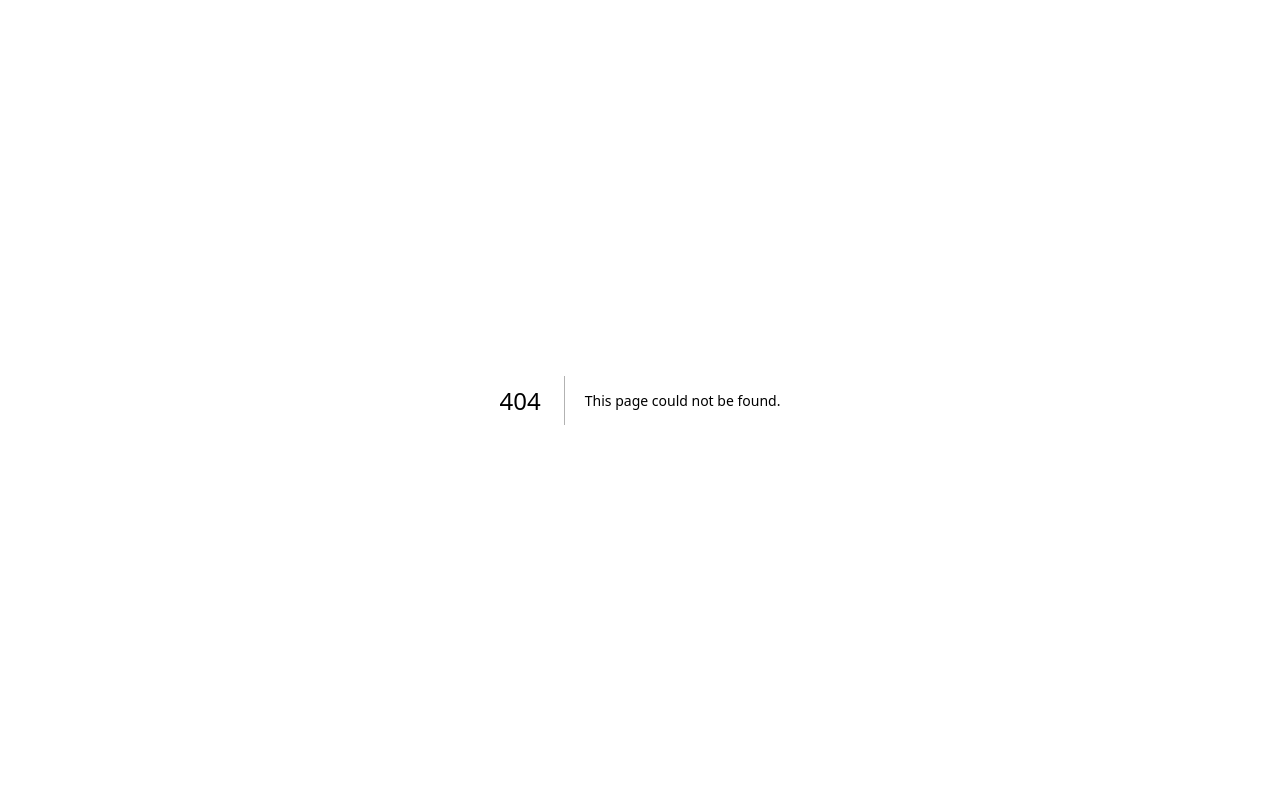
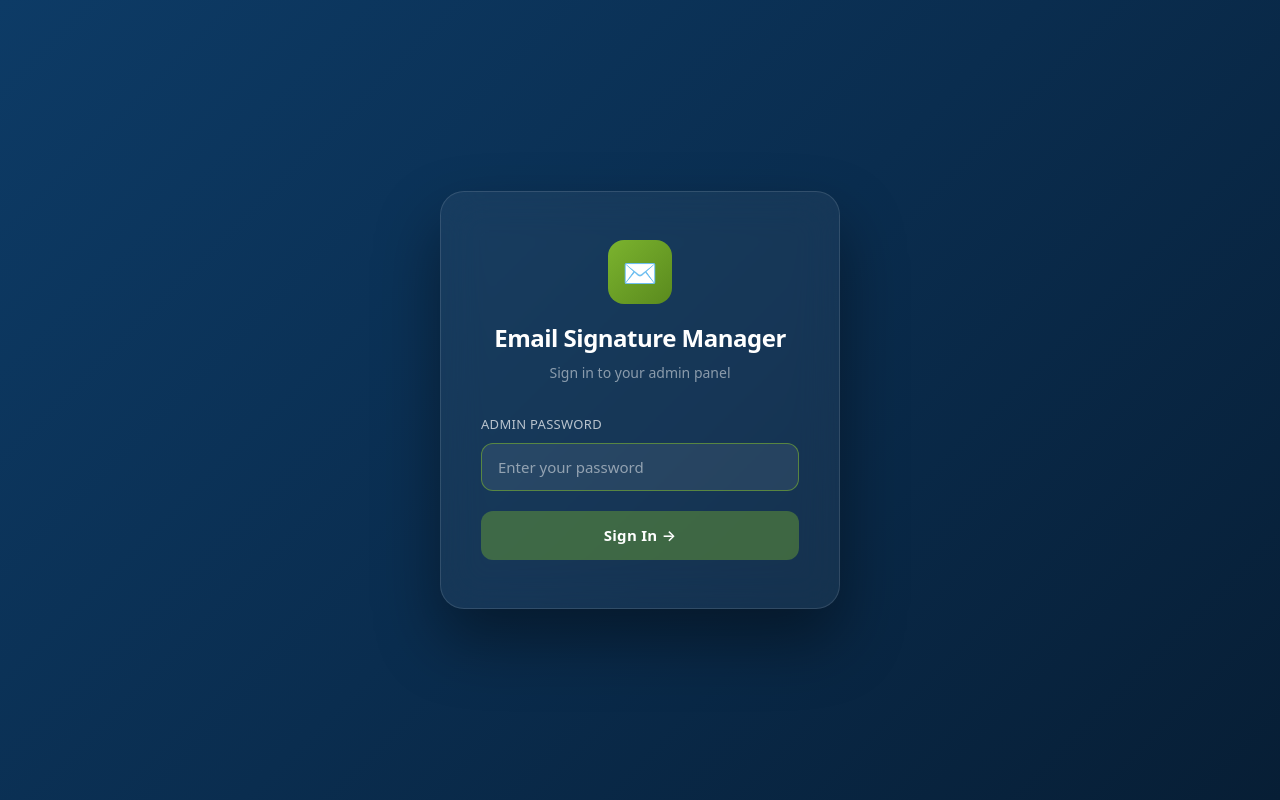
Before and after one commit to Devinny12345/E-MailSigMan, a Next.js app: page /admin/login in a window 1280 px wide. Before the commit this address had no page. Built offline with nearby package versions, Linux system fonts and the light colour scheme.

Commit message:
feat: add admin login page with password auth, logout, and middleware protection

```diff
--- /dev/null
+++ b/src/app/admin/login/page.tsx
@@ -0,0 +1,166 @@
+"use client";
+
+import { useState, FormEvent } from "react";
+import { useRouter, useSearchParams } from "next/navigation";
+
+export default function AdminLoginPage() {
+  const [password, setPassword] = useState("");
+  const [error, setError] = useState("");
+  const [loading, setLoading] = useState(false);
+  const router = useRouter();
+  const searchParams = useSearchParams();
+  const from = searchParams.get("from") || "/admin";
+
+  const handleSubmit = async (e: FormEvent) => {
+    e.preventDefault();
+    setLoading(true);
+    setError("");
+
+    const res = await fetch("/api/auth/login", {
+      method: "POST",
+      headers: { "Content-Type": "application/json" },
+      body: JSON.stringify({ password }),
+    });
+
+    if (res.ok) {
+      router.push(from);
+      router.refresh();
+    } else {
+      setError("Incorrect password. Please try again.");
+      setLoading(false);
+    }
+  };
+
+  return (
+    <div style={{
+      minHeight: "100vh",
+      background: "linear-gradient(135deg, #0d3b66 0%, #0a2d4f 50%, #071e35 100%)",
+      display: "flex",
+      alignItems: "center",
+      justifyContent: "center",
+      fontFamily: "system-ui, -apple-system, sans-serif",
+      padding: "24px",
+    }}>
+      <div style={{
+        background: "rgba(255,255,255,0.05)",
+        backdropFilter: "blur(20px)",
+        border: "1px solid rgba(255,255,255,0.12)",
+        borderRadius: "24px",
+        padding: "48px 40px",
+        width: "100%",
+        maxWidth: "400px",
+        boxShadow: "0 32px 64px rgba(0,0,0,0.4)",
+      }}>
+        {/* Logo / Icon */}
+        <div style={{ textAlign: "center", marginBottom: "32px" }}>
+          <div style={{
+            width: "64px",
+            height: "64px",
+            borderRadius: "16px",
+            background: "linear-gradient(135deg, #7bb32e, #5a8a1e)",
+            display: "flex",
+            alignItems: "center",
+            justifyContent: "center",
+            margin: "0 auto 16px",
+            fontSize: "28px",
+          }}>
+            ✉️
+          </div>
+          <h1 style={{
+            color: "#ffffff",
+            fontSize: "24px",
+            fontWeight: "700",
+            margin: "0 0 6px",
+            letterSpacing: "-0.5px",
+          }}>
+            Email Signature Manager
+          </h1>
+          <p style={{ color: "rgba(255,255,255,0.5)", fontSize: "14px", margin: 0 }}>
+            Sign in to your admin panel
+          </p>
+        </div>
+
+        {/* Form */}
+        <form onSubmit={handleSubmit}>
+          <div style={{ marginBottom: "16px" }}>
+            <label style={{
+              display: "block",
+              color: "rgba(255,255,255,0.7)",
+              fontSize: "13px",
+              fontWeight: "500",
+              marginBottom: "8px",
+              letterSpacing: "0.3px",
+            }}>
+              ADMIN PASSWORD
+            </label>
+            <input
+              id="admin-password"
+              type="password"
+              value={password}
+              onChange={(e) => setPassword(e.target.value)}
+              placeholder="Enter your password"
+              required
+              autoFocus
+              style={{
+                width: "100%",
+                padding: "12px 16px",
+                borderRadius: "12px",
+                border: error
+                  ? "1px solid rgba(255,80,80,0.6)"
+                  : "1px solid rgba(255,255,255,0.15)",
+                background: "rgba(255,255,255,0.08)",
+                color: "#ffffff",
+                fontSize: "15px",
+                outline: "none",
+                boxSizing: "border-box",
+                transition: "border-color 0.2s",
+              }}
+              onFocus={(e) => {
+                if (!error) e.target.style.borderColor = "rgba(123,179,46,0.6)";
+              }}
+              onBlur={(e) => {
+                if (!error) e.target.style.borderColor = "rgba(255,255,255,0.15)";
+              }}
+            />
+            {error && (
+              <p style={{
+                color: "#ff6b6b",
+                fontSize: "13px",
+                marginTop: "8px",
+                display: "flex",
+                alignItems: "center",
+                gap: "4px",
+              }}>
+                ⚠️ {error}
+              </p>
+            )}
+          </div>
+
+          <button
+            type="submit"
+            id="login-submit-btn"
+            disabled={loading || !password}
+            style={{
+              width: "100%",
+              padding: "13px",
+              borderRadius: "12px",
+              border: "none",
+              background: loading || !password
+                ? "rgba(123,179,46,0.4)"
+                : "linear-gradient(135deg, #7bb32e, #5a8a1e)",
+              color: "#ffffff",
+              fontSize: "15px",
+              fontWeight: "600",
+              cursor: loading || !password ? "not-allowed" : "pointer",
+              transition: "all 0.2s",
+              letterSpacing: "0.3px",
+              marginTop: "4px",
+            }}
+          >
+            {loading ? "Signing in..." : "Sign In →"}
+          </button>
+        </form>
+      </div>
+    </div>
+  );
+}
--- a/src/app/admin/page.tsx
+++ b/src/app/admin/page.tsx
@@ -1,14 +1,21 @@
 "use client";
 
 import { useState, useEffect, useCallback } from "react";
+import { useRouter } from "next/navigation";
 import Link from "next/link";
 import { type SignatureData } from "@/lib/generateHtml";
 
 export default function AdminDashboard() {
+  const router = useRouter();
   const [signatures, setSignatures] = useState<SignatureData[]>([]);
   const [tags, setTags] = useState<string[]>([]);
   const [selectedTag, setSelectedTag] = useState("all");
   const [loading, setLoading] = useState(true);
+
+  const handleLogout = async () => {
+    await fetch("/api/auth/logout", { method: "POST" });
+    router.push("/admin/login");
+  };
 
   const fetchSignatures = useCallback(async (tag?: string) => {
     setLoading(true);
@@ -43,9 +50,14 @@ export default function AdminDashboard() {
       <header className="bg-white border-b border-slate-200 px-6 py-4">
         <div className="max-w-6xl mx-auto flex items-center justify-between">
           <h1 className="text-2xl font-bold text-slate-900">Email Signatures</h1>
-          <Link href="/admin/new" className="bg-blue-600 text-white px-4 py-2 rounded-lg hover:bg-blue-700 transition font-medium">
-            + New Signature
-          </Link>
+          <div className="flex items-center gap-3">
+            <Link href="/admin/new" className="bg-blue-600 text-white px-4 py-2 rounded-lg hover:bg-blue-700 transition font-medium">
+              + New Signature
+            </Link>
+            <button onClick={handleLogout} className="border border-slate-300 text-slate-600 px-4 py-2 rounded-lg hover:bg-slate-50 transition font-medium text-sm">
+              Sign Out
+            </button>
+          </div>
         </div>
       </header>
 
--- /dev/null
+++ b/src/app/api/auth/login/route.ts
@@ -0,0 +1,25 @@
+import { NextResponse } from "next/server";
+import type { NextRequest } from "next/server";
+
+export async function POST(request: NextRequest) {
+  const body = await request.json();
+  const { password } = body;
+
+  const correctPassword = process.env.ADMIN_PASSWORD || "admin123";
+  const tokenValue = process.env.ADMIN_TOKEN || "admin123_secure_token";
+
+  if (password !== correctPassword) {
+    return NextResponse.json({ error: "Invalid password" }, { status: 401 });
+  }
+
+  const response = NextResponse.json({ success: true });
+  response.cookies.set("admin_token", tokenValue, {
+    httpOnly: true,
+    secure: process.env.NODE_ENV === "production",
+    sameSite: "lax",
+    maxAge: 60 * 60 * 24 * 7, // 7 days
+    path: "/",
+  });
+
+  return response;
+}
--- /dev/null
+++ b/src/app/api/auth/logout/route.ts
@@ -0,0 +1,13 @@
+import { NextResponse } from "next/server";
+
+export async function POST() {
+  const response = NextResponse.json({ success: true });
+  response.cookies.set("admin_token", "", {
+    httpOnly: true,
+    secure: process.env.NODE_ENV === "production",
+    sameSite: "lax",
+    maxAge: 0,
+    path: "/",
+  });
+  return response;
+}
--- /dev/null
+++ b/src/middleware.ts
@@ -0,0 +1,29 @@
+import { NextResponse } from "next/server";
+import type { NextRequest } from "next/server";
+
+export function middleware(request: NextRequest) {
+  const { pathname } = request.nextUrl;
+
+  // Allow login page and auth API through
+  if (pathname === "/admin/login" || pathname.startsWith("/api/auth")) {
+    return NextResponse.next();
+  }
+
+  // Protect all /admin routes
+  if (pathname.startsWith("/admin")) {
+    const token = request.cookies.get("admin_token");
+    const validToken = process.env.ADMIN_TOKEN || "admin123_secure_token";
+
+    if (!token || token.value !== validToken) {
+      const loginUrl = new URL("/admin/login", request.url);
+      loginUrl.searchParams.set("from", pathname);
+      return NextResponse.redirect(loginUrl);
+    }
+  }
+
+  return NextResponse.next();
+}
+
+export const config = {
+  matcher: ["/admin/:path*"],
+};
```
Also changed, not shown: 1 other file (tests, documents, lock files or other folders).
